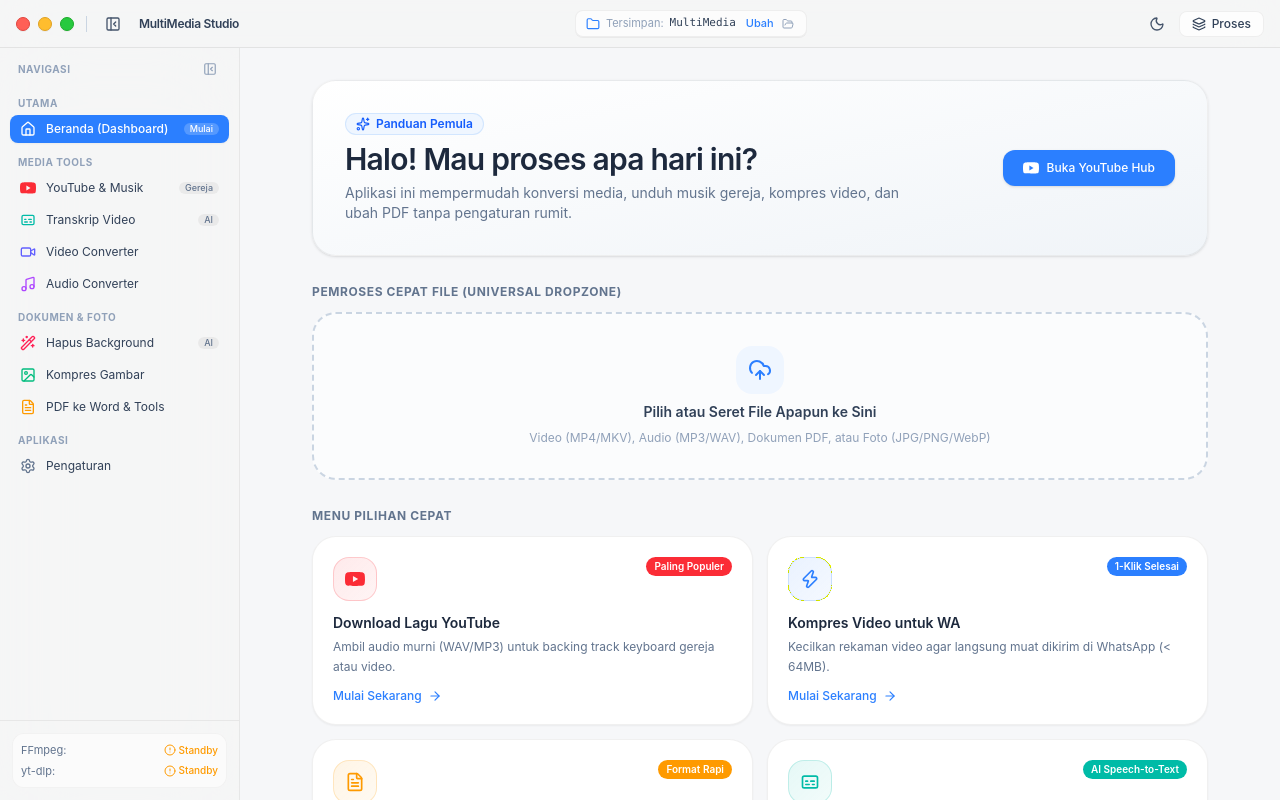
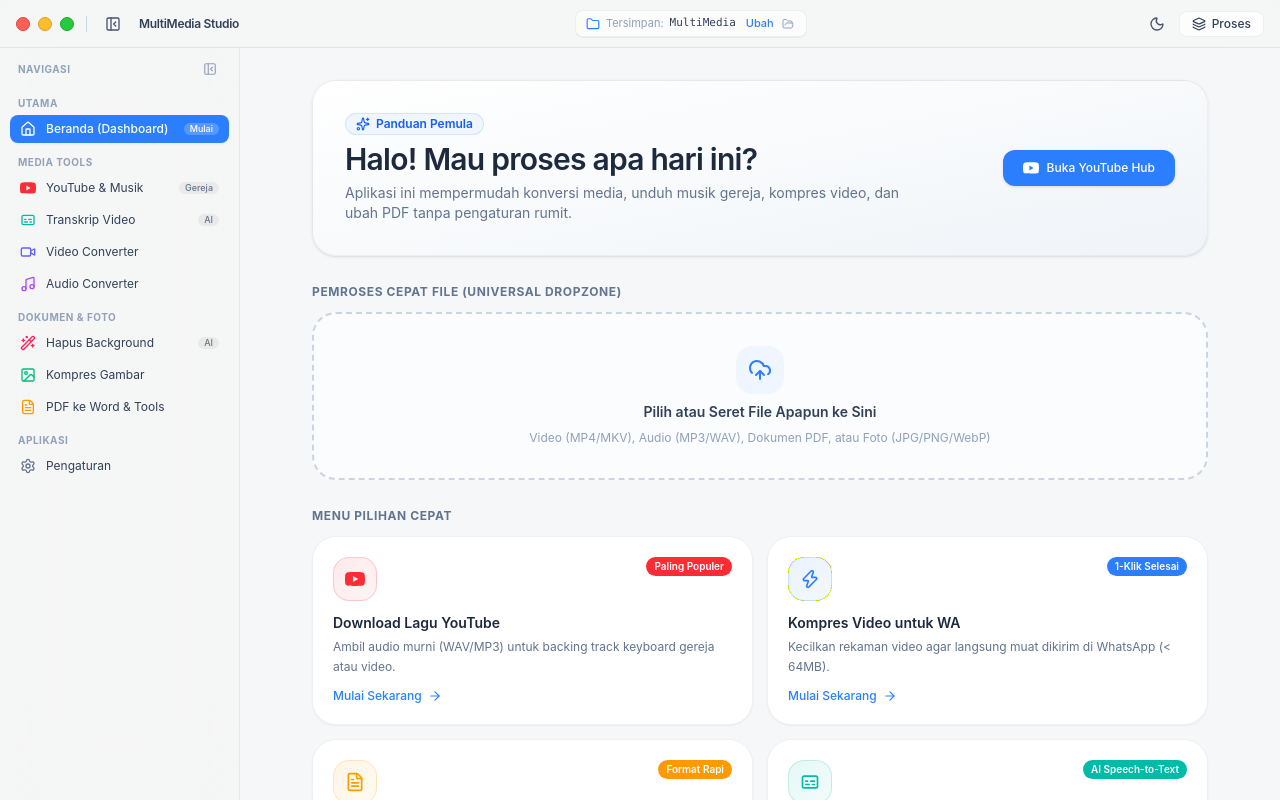
Before and after one commit to mikepakpahan/multimedia, a React (Vite) app: page / in a window 1280 px wide. Built offline with nearby package versions, Linux system fonts and the light colour scheme.

Commit message:
refactor(ui): remove internal engine status indicators from sidebar, settings, and media tabs for clean production look

```diff
--- a/src/components/Sidebar.tsx
+++ b/src/components/Sidebar.tsx
@@ -6,8 +6,6 @@ import {
   Image as ImageIcon,
   FileText,
   Settings,
-  CheckCircle2,
-  AlertCircle,
   PanelLeftClose,
   PanelLeftOpen,
   Wand2,
@@ -19,7 +17,7 @@ import { TabType, EngineStatus } from '../types';
 interface SidebarProps {
   activeTab: TabType;
   setActiveTab: (tab: TabType) => void;
-  engineStatus: EngineStatus | null;
+  engineStatus?: EngineStatus | null;
   isCollapsed: boolean;
   onToggleCollapse: () => void;
 }
@@ -27,7 +25,6 @@ interface SidebarProps {
 export const Sidebar: React.FC<SidebarProps> = ({
   activeTab,
   setActiveTab,
-  engineStatus,
   isCollapsed,
   onToggleCollapse,
 }) => {
@@ -202,58 +199,6 @@ export const Sidebar: React.FC<SidebarProps> = ({
           </div>
         ))}
       </div>
-
-      {/* Engine Status at bottom */}
-      <div className={`border-t border-black/[0.06] dark:border-white/[0.06] ${isCollapsed ? 'p-2' : 'p-3'}`}>
-        {!isCollapsed ? (
-          <div className="p-2 rounded-xl bg-white/60 dark:bg-neutral-800/60 border border-black/[0.04] dark:border-white/[0.06] text-[11px] space-y-1">
-            <div className="flex items-center justify-between">
-              <span className="text-slate-500 dark:text-neutral-400">FFmpeg:</span>
-              <span className="flex items-center gap-1 font-medium text-[10px]">
-                {engineStatus?.ffmpeg_installed ? (
-                  <span className="text-emerald-500 flex items-center gap-0.5">
-                    <CheckCircle2 className="w-3 h-3" /> Siap
-                  </span>
-                ) : (
-                  <span className="text-amber-500 flex items-center gap-0.5">
-                    <AlertCircle className="w-3 h-3" /> Standby
-                  </span>
-                )}
-              </span>
-            </div>
-            <div className="flex items-center justify-between">
-              <span className="text-slate-500 dark:text-neutral-400">yt-dlp:</span>
-              <span className="flex items-center gap-1 font-medium text-[10px]">
-                {engineStatus?.ytdlp_installed ? (
-                  <span className="text-emerald-500 flex items-center gap-0.5">
-                    <CheckCircle2 className="w-3 h-3" /> Siap
-                  </span>
-                ) : (
-                  <span className="text-amber-500 flex items-center gap-0.5">
-                    <AlertCircle className="w-3 h-3" /> Standby
-                  </span>
-                )}
-              </span>
-            </div>
-          </div>
-        ) : (
-          <div
-            title={`FFmpeg: ${engineStatus?.ffmpeg_installed ? 'Siap' : 'Standby'} | yt-dlp: ${engineStatus?.ytdlp_installed ? 'Siap' : 'Standby'}`}
-            className="p-2 rounded-xl bg-white/60 dark:bg-neutral-800/60 border border-black/[0.04] dark:border-white/[0.06] flex flex-col items-center gap-1.5 cursor-default"
-          >
-            <span
-              className={`w-2 h-2 rounded-full ${
-                engineStatus?.ffmpeg_installed ? 'bg-emerald-500' : 'bg-amber-500'
-              }`}
-            />
-            <span
-              className={`w-2 h-2 rounded-full ${
-                engineStatus?.ytdlp_installed ? 'bg-emerald-500' : 'bg-amber-500'
-              }`}
-            />
-          </div>
-        )}
-      </div>
     </aside>
   );
 };
--- a/src/components/tabs/AudioTab.tsx
+++ b/src/components/tabs/AudioTab.tsx
@@ -18,13 +18,12 @@ import { EngineStatus } from '../../types';
 
 interface AudioTabProps {
   outputDir: string;
-  engineStatus: EngineStatus | null;
+  engineStatus?: EngineStatus | null;
   onStartConversion: (filePath: string, targetFormat: string, bitrate: string) => void;
 }
 
 export const AudioTab: React.FC<AudioTabProps> = ({
   outputDir,
-  engineStatus,
   onStartConversion,
 }) => {
   const [selectedFiles, setSelectedFiles] = useState<string[]>([]);
@@ -86,13 +85,6 @@ export const AudioTab: React.FC<AudioTabProps> = ({
 
   return (
     <div className="max-w-4xl mx-auto space-y-6 animate-fadeIn pb-8">
-      {/* Engine Status Warning */}
-      {engineStatus && !engineStatus.ffmpeg_installed && (
-        <div className="bg-amber-50 dark:bg-amber-950/40 border border-amber-200 dark:border-amber-800/60 p-4 rounded-2xl text-amber-800 dark:text-amber-300 text-xs flex items-center gap-2">
-          <span>⚠️ Engine <strong>FFmpeg</strong> belum terdeteksi. Silakan periksa di menu Pengaturan.</span>
-        </div>
-      )}
-
       {/* Hero Header */}
       <div className="bg-white/80 dark:bg-[#1E1E1E]/80 backdrop-blur-xl border border-black/[0.06] dark:border-white/[0.08] p-6 md:p-7 rounded-3xl shadow-sm">
         <div className="flex items-center gap-4">
--- a/src/components/tabs/SettingsTab.tsx
+++ b/src/components/tabs/SettingsTab.tsx
@@ -1,21 +1,19 @@
 import React from 'react';
-import { Settings, Folder, CheckCircle2, AlertCircle, RefreshCw, Music, FolderOpen } from 'lucide-react';
+import { Settings, Folder, Music, FolderOpen } from 'lucide-react';
 import { EngineStatus } from '../../types';
 import { open } from '@tauri-apps/plugin-dialog';
 import { invoke } from '@tauri-apps/api/core';
 
 interface SettingsTabProps {
-  engineStatus: EngineStatus | null;
+  engineStatus?: EngineStatus | null;
   outputDir: string;
   setOutputDir: (dir: string) => void;
-  onRefreshEngines: () => void;
+  onRefreshEngines?: () => void;
 }
 
 export const SettingsTab: React.FC<SettingsTabProps> = ({
-  engineStatus,
   outputDir,
   setOutputDir,
-  onRefreshEngines,
 }) => {
   const handleSelectFolder = async () => {
     try {
@@ -50,10 +48,10 @@ export const SettingsTab: React.FC<SettingsTabProps> = ({
           </div>
           <div>
             <h1 className="text-xl md:text-2xl font-semibold text-slate-800 dark:text-slate-100 tracking-tight">
-              Pengaturan & Informasi Sistem
+              Pengaturan Aplikasi
             </h1>
             <p className="text-xs md:text-sm text-slate-500 dark:text-slate-400 mt-1">
-              Konfigurasi folder penyimpanan default, status engine multimedia, dan panduan tim gereja.
+              Konfigurasi folder penyimpanan default dan panduan praktis penggunaan studio multimedia.
             </p>
           </div>
         </div>
@@ -94,59 +92,6 @@ export const SettingsTab: React.FC<SettingsTabProps> = ({
         </div>
       </div>
 
-      {/* Engine Status */}
-      <div className="bg-white/80 dark:bg-[#1E1E1E]/80 backdrop-blur-xl border border-black/[0.06] dark:border-white/[0.08] p-5 md:p-6 rounded-3xl space-y-4 shadow-sm">
-        <div className="flex items-center justify-between">
-          <h2 className="text-sm font-semibold text-slate-800 dark:text-slate-100 flex items-center gap-2">
-            Status Engine Multimedia Lokal
-          </h2>
-          <button
-            onClick={onRefreshEngines}
-            className="text-xs text-blue-500 hover:underline flex items-center gap-1.5 transition font-medium cursor-pointer"
-          >
-            <RefreshCw className="w-3.5 h-3.5" /> Segarkan Status
-          </button>
-        </div>
-
-        <div className="grid grid-cols-1 md:grid-cols-2 gap-3">
-          <div className="p-4 bg-slate-50/70 dark:bg-neutral-800/60 border border-black/[0.04] dark:border-white/[0.06] rounded-2xl space-y-1.5">
-            <div className="flex items-center justify-between">
-              <span className="text-xs font-semibold text-slate-800 dark:text-slate-100">FFmpeg (Video & Audio)</span>
-              {engineStatus?.ffmpeg_installed ? (
-                <span className="inline-flex items-center gap-1 text-emerald-500 text-xs font-medium">
-                  <CheckCircle2 className="w-3.5 h-3.5" /> Siap Digunakan
-                </span>
-              ) : (
-                <span className="inline-flex items-center gap-1 text-amber-500 text-xs font-medium">
-                  <AlertCircle className="w-3.5 h-3.5" /> Belum Terpasang
-                </span>
-              )}
-            </div>
-            <p className="text-[11px] text-slate-500 dark:text-slate-400 break-all font-mono">
-              {engineStatus?.ffmpeg_path || 'Otomatis digunakan untuk memproses video & audio.'}
-            </p>
-          </div>
-
-          <div className="p-4 bg-slate-50/70 dark:bg-neutral-800/60 border border-black/[0.04] dark:border-white/[0.06] rounded-2xl space-y-1.5">
-            <div className="flex items-center justify-between">
-              <span className="text-xs font-semibold text-slate-800 dark:text-slate-100">yt-dlp (Unduh YouTube)</span>
-              {engineStatus?.ytdlp_installed ? (
-                <span className="inline-flex items-center gap-1 text-emerald-500 text-xs font-medium">
-                  <CheckCircle2 className="w-3.5 h-3.5" /> Siap Digunakan
-                </span>
-              ) : (
-                <span className="inline-flex items-center gap-1 text-amber-500 text-xs font-medium">
-                  <AlertCircle className="w-3.5 h-3.5" /> Belum Terpasang
-                </span>
-              )}
-            </div>
-            <p className="text-[11px] text-slate-500 dark:text-slate-400 break-all font-mono">
-              {engineStatus?.ytdlp_path || 'Mendukung unduhan lagu & video dari link.'}
-            </p>
-          </div>
-        </div>
-      </div>
-
       {/* Practical Guide for Church Teams */}
       <div className="bg-gradient-to-br from-blue-50/80 to-indigo-50/50 dark:from-blue-950/20 dark:to-indigo-950/10 border border-blue-200/60 dark:border-blue-900/40 p-6 rounded-3xl space-y-3">
         <h3 className="text-xs font-semibold text-blue-900 dark:text-blue-300 flex items-center gap-2 uppercase tracking-wide">
--- a/src/components/tabs/VideoTab.tsx
+++ b/src/components/tabs/VideoTab.tsx
@@ -18,13 +18,12 @@ import { EngineStatus } from '../../types';
 
 interface VideoTabProps {
   outputDir: string;
-  engineStatus: EngineStatus | null;
+  engineStatus?: EngineStatus | null;
   onStartConversion: (filePath: string, targetFormat: string, preset: string) => void;
 }
 
 export const VideoTab: React.FC<VideoTabProps> = ({
   outputDir,
-  engineStatus,
   onStartConversion,
 }) => {
   const [selectedFiles, setSelectedFiles] = useState<string[]>([]);
@@ -86,13 +85,6 @@ export const VideoTab: React.FC<VideoTabProps> = ({
 
   return (
     <div className="max-w-4xl mx-auto space-y-6 animate-fadeIn pb-8">
-      {/* Engine Status Warning */}
-      {engineStatus && !engineStatus.ffmpeg_installed && (
-        <div className="bg-amber-50 dark:bg-amber-950/40 border border-amber-200 dark:border-amber-800/60 p-4 rounded-2xl text-amber-800 dark:text-amber-300 text-xs flex items-center gap-2">
-          <span>⚠️ Engine <strong>FFmpeg</strong> belum terdeteksi. Silakan periksa di menu Pengaturan.</span>
-        </div>
-      )}
-
       {/* Hero Header */}
       <div className="bg-white/80 dark:bg-[#1E1E1E]/80 backdrop-blur-xl border border-black/[0.06] dark:border-white/[0.08] p-6 md:p-7 rounded-3xl shadow-sm">
         <div className="flex items-center gap-4">
--- a/src/components/tabs/YouTubeTab.tsx
+++ b/src/components/tabs/YouTubeTab.tsx
@@ -14,13 +14,12 @@ import { EngineStatus, YouTubeMetadata } from '../../types';
 import { invoke } from '@tauri-apps/api/core';
 
 interface YouTubeTabProps {
-  engineStatus: EngineStatus | null;
+  engineStatus?: EngineStatus | null;
   outputDir: string;
   onStartDownload: (url: string, format: string, metadata?: YouTubeMetadata) => void;
 }
 
 export const YouTubeTab: React.FC<YouTubeTabProps> = ({
-  engineStatus,
   outputDir,
   onStartDownload,
 }) => {
@@ -106,13 +105,6 @@ export const YouTubeTab: React.FC<YouTubeTabProps> = ({
 
   return (
     <div className="max-w-4xl mx-auto space-y-6 pb-6 animate-fadeIn">
-      {/* Engine Warning if yt-dlp missing */}
-      {engineStatus && !engineStatus.ytdlp_installed && (
-        <div className="bg-amber-50 dark:bg-amber-950/40 border border-amber-200 dark:border-amber-800/60 p-4 rounded-2xl text-amber-800 dark:text-amber-300 text-xs flex items-center gap-2">
-          <span>⚠️ Engine <strong>yt-dlp</strong> belum siap. Buka menu Pengaturan untuk memeriksa status.</span>
-        </div>
-      )}
-
       {/* Header Banner (macOS Style) */}
       <div className="bg-white dark:bg-neutral-800/90 border border-black/[0.06] dark:border-white/[0.08] p-6 rounded-3xl shadow-sm">
         <div className="flex items-center gap-4">
```
